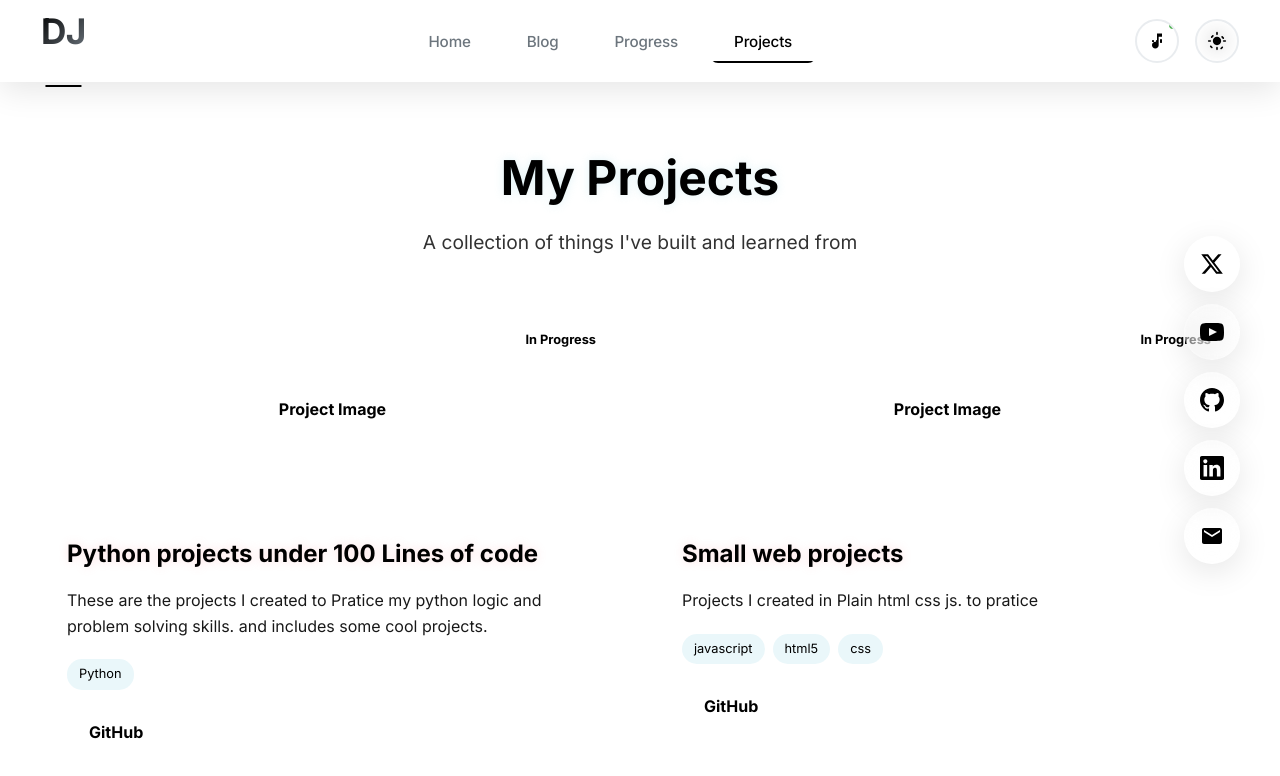
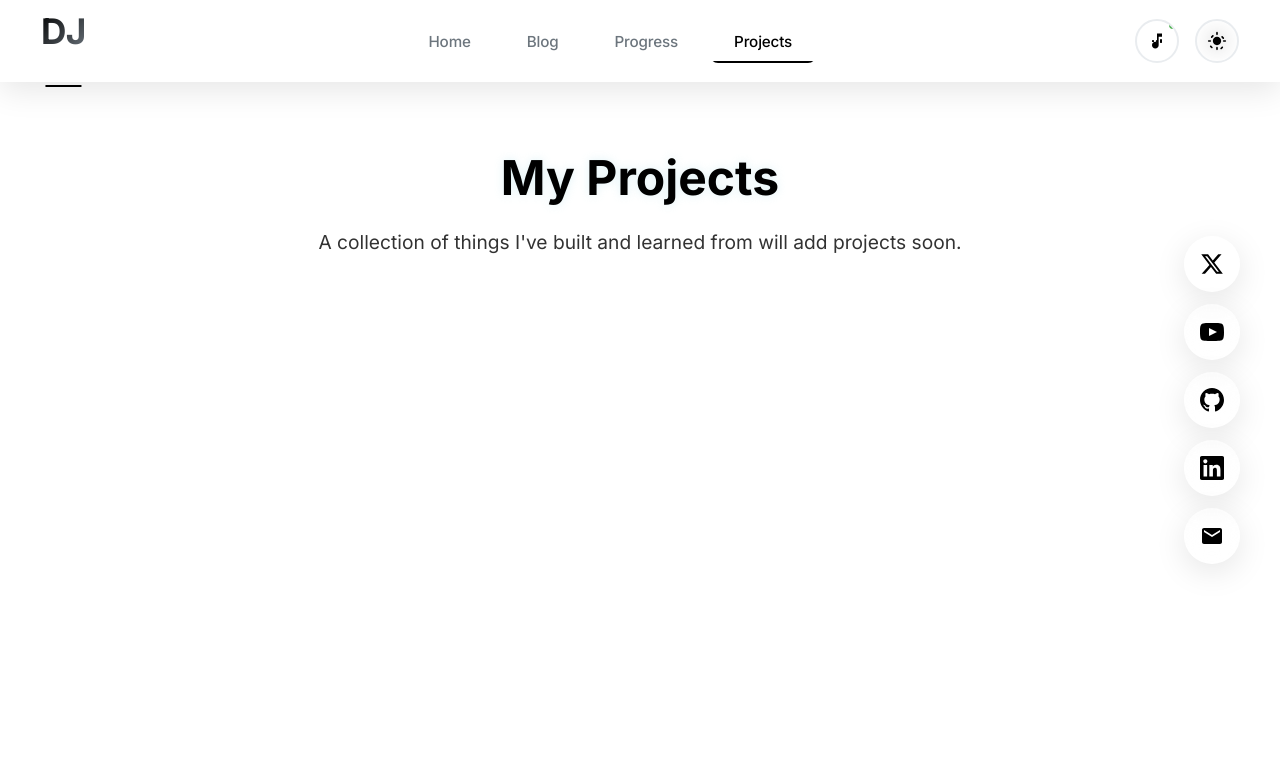
Before and after one commit to Devraj-jha/Portfolio-Reactjs-, a React (Vite) app in the folder my-react-app/: page / in a window 1280 px wide. Both pictures are taken after a click on the button "Projects". Shown: the top 776 px of the page. Built offline with nearby package versions, Linux system fonts and the light colour scheme.

Commit message:
error fix

```diff
--- a/my-react-app/src/components/Projects/Projects.jsx
+++ b/my-react-app/src/components/Projects/Projects.jsx
@@ -3,26 +3,26 @@ import './Projects.css'
 
 const Projects = () => {
   const projects = [
-    {
-      id: 1,
-      title: 'Python projects under 100 Lines of code',
-      description: 'These are the projects I created to Pratice my python logic and problem solving skills. and includes some cool projects.',
-      technologies: ['Python'],
-      status: 'In Progress',
-      githubUrl: 'https://github.com/Devraj-jha/Python-Projects.git',
-      // liveUrl: 'https://yourportfolio.com',
-      image: '/project-placeholder-1.jpg'
-    },
-    {
-      id: 2,
-      title: 'Small web projects',
-      description: 'Projects I created in Plain html css js. to pratice',
-      technologies: ['javascript', 'html5','css'],
-      status: 'In Progress',
-      githubUrl: 'https://github.com/Devraj-jha/Small-Web-Projects.git',
-      liveUrl: null,
-      image: '/project-placeholder-2.jpg'
-    },
+    // {
+    //   id: 1,
+    //   title: 'Python projects under 100 Lines of code',
+    //   description: 'These are the projects I created to Pratice my python logic and problem solving skills. and includes some cool projects.',
+    //   technologies: ['Python'],
+    //   status: 'In Progress',
+    //   githubUrl: 'https://github.com/Devraj-jha/Python-Projects.git',
+    //   // liveUrl: 'https://yourportfolio.com',
+    //   image: '/project-placeholder-1.jpg'
+    // },
+    // {
+    //   id: 2,
+    //   title: 'Small web projects',
+    //   description: 'Projects I created in Plain html css js. to pratice',
+    //   technologies: ['javascript', 'html5','css'],
+    //   status: 'In Progress',
+    //   githubUrl: 'https://github.com/Devraj-jha/Small-Web-Projects.git',
+    //   liveUrl: null,
+    //   image: '/project-placeholder-2.jpg'
+    // },
     // {
     //   id: 3,
     //   title: 'Task Management App',
--- a/my-react-app/src/sections/ProjectsSection/ProjectsSection.jsx
+++ b/my-react-app/src/sections/ProjectsSection/ProjectsSection.jsx
@@ -9,6 +9,7 @@ const ProjectsSection = () => {
         <h1 className="section-title">My Projects</h1>
         <p className="section-subtitle">
           A collection of things I've built and learned from
+          will add projects soon.
         </p>
       </div>
 
```
